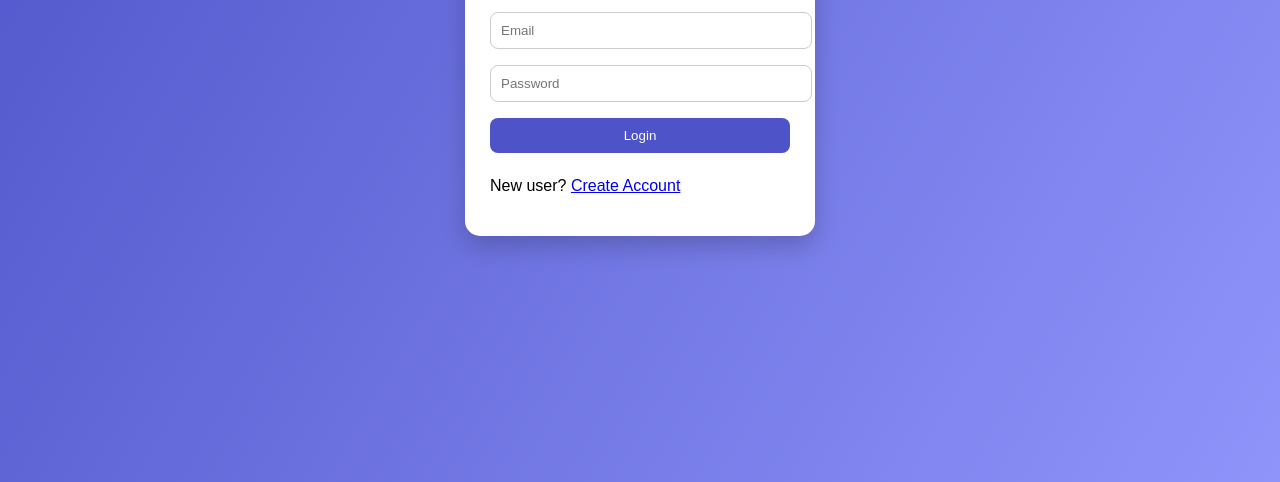
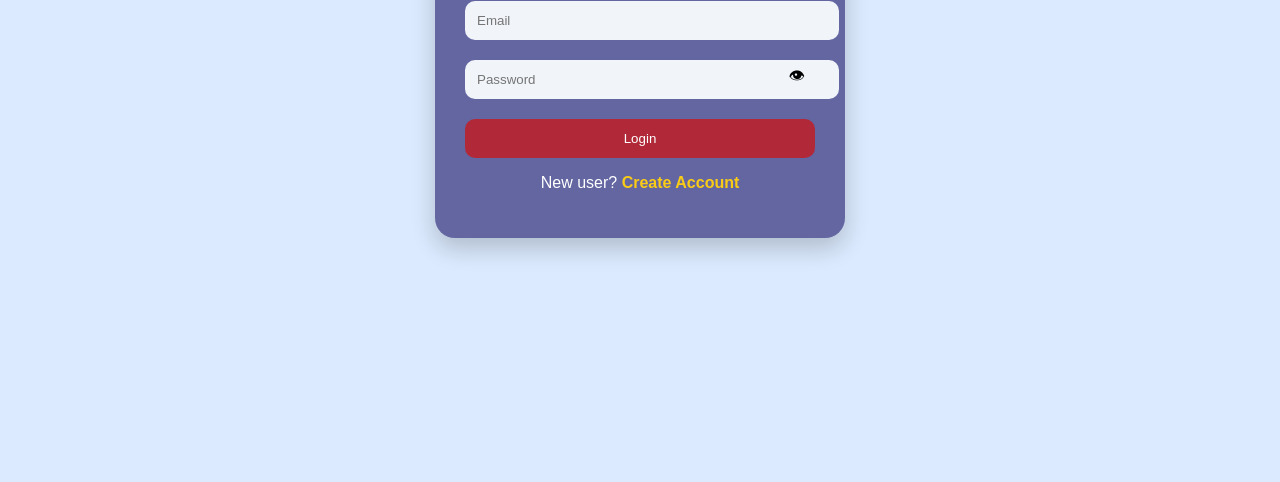
Before and after one commit to BanothSukanya/AutoReportGenerator, a plain HTML site: page login.html in a window 1280 px wide. Shown: the part 334-816 px from the top of the page. Drawn offline with Linux system fonts and the light colour scheme.

Commit message:
Add files via upload

```diff
--- a/login.html
+++ b/login.html
@@ -1,25 +1,87 @@
-
 <!DOCTYPE html>
 <html>
 <head>
   <title>Login</title>
+
   <style>
-    body{font-family:Arial;background:linear-gradient(120deg,#4e54c8,#8f94fb);display:flex;justify-content:center;align-items:center;height:100vh;}
-    .box{background:white;padding:25px;border-radius:15px;width:300px;box-shadow:0 10px 25px rgba(0,0,0,0.2);}
-    input,button{width:100%;padding:10px;margin:8px 0;border-radius:8px;border:1px solid #ccc;}
-    button{background:#4e54c8;color:white;border:none;cursor:pointer;}
+    body{
+      margin:0;
+      font-family:Arial;
+      background:#dbeafe;
+      display:flex;
+      justify-content:center;
+      align-items:center;
+      height:100vh;
+    }
+
+    .box{
+      background:#6366a1;
+      padding:30px;
+      border-radius:20px;
+      width:350px;
+      box-shadow:0 10px 25px rgba(0,0,0,0.2);
+      text-align:center;
+      color:white;
+    }
+
+    input{
+      width:100%;
+      padding:12px;
+      margin:10px 0;
+      border-radius:10px;
+      border:none;
+      background:#f1f5f9;
+      color:black;
+    }
+
+    button{
+      width:100%;
+      padding:12px;
+      margin-top:10px;
+      border-radius:10px;
+      border:none;
+      background:#b12939;
+      color:white;
+      cursor:pointer;
+    }
+
+    a{
+      color:#facc15;
+      text-decoration:none;
+      font-weight:bold;
+    }
+
+    .input-box{
+      position:relative;
+    }
+
+    .eye{
+      position:absolute;
+      right:10px;
+      top:14px;
+      cursor:pointer;
+      color:black;
+    }
   </style>
 </head>
-<body>
+
+
 <div class="box">
   <h2>Login</h2>
-  <input type="email" placeholder="Email">
-  <input type="password" placeholder="Password">
+
+  <input type="email" id="loginEmail" placeholder="Email">
+
+  <div class="input-box">
+    <input type="password" id="loginPass" placeholder="Password">
+    <span class="eye" onclick="togglePass('loginPass')">👁</span>
+  </div>
+
   <button onclick="login()">Login</button>
-  <p>New user? <a href="signup.html">Create Account</a></p>
+
+  <p>New user?
+    <a href="signup.html">Create Account</a>
+  </p>
 </div>
-<script>
-function login(){ window.location.href="dashboard.html"; }
-</script>
+<script src="script.js"></script>
 </body>
 </html>
```
Also changed, not shown: dashboard.html (+67 -1 lines), signup.html (added, +55 -0 lines).
